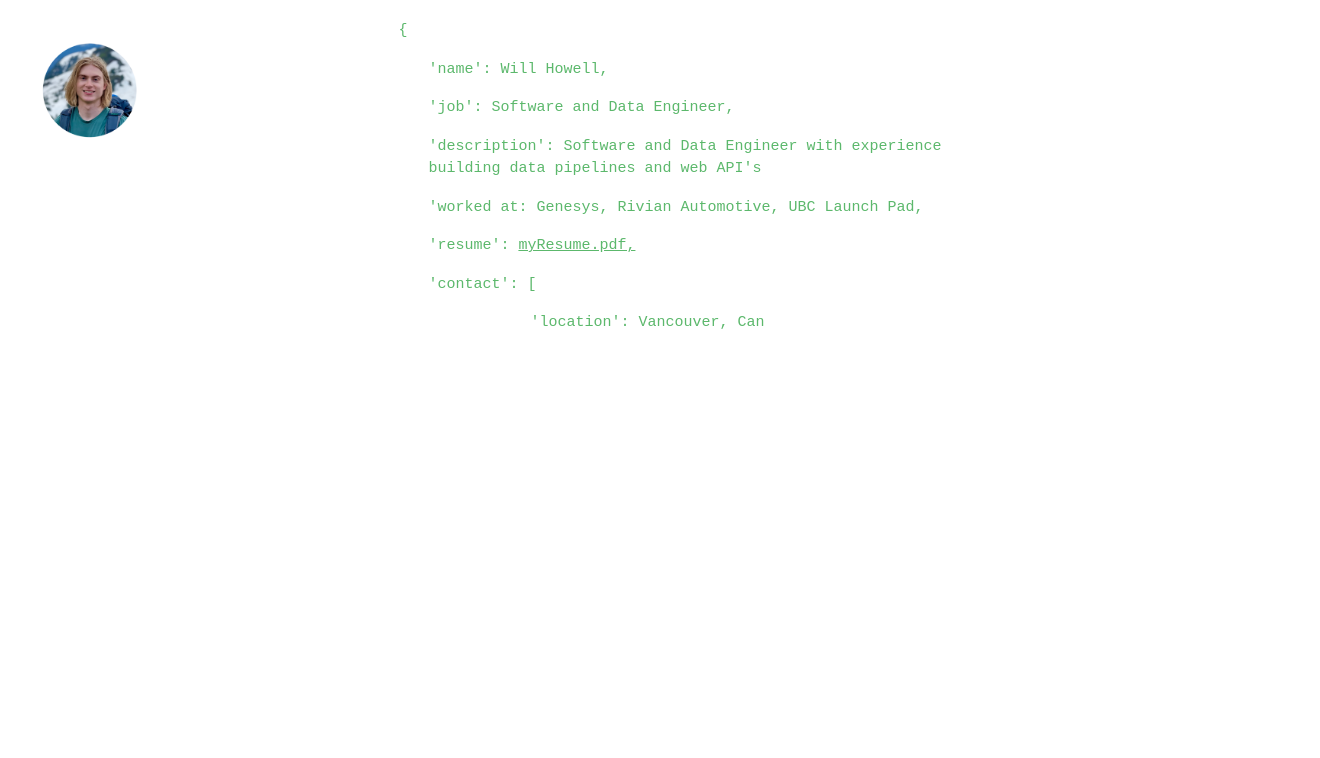
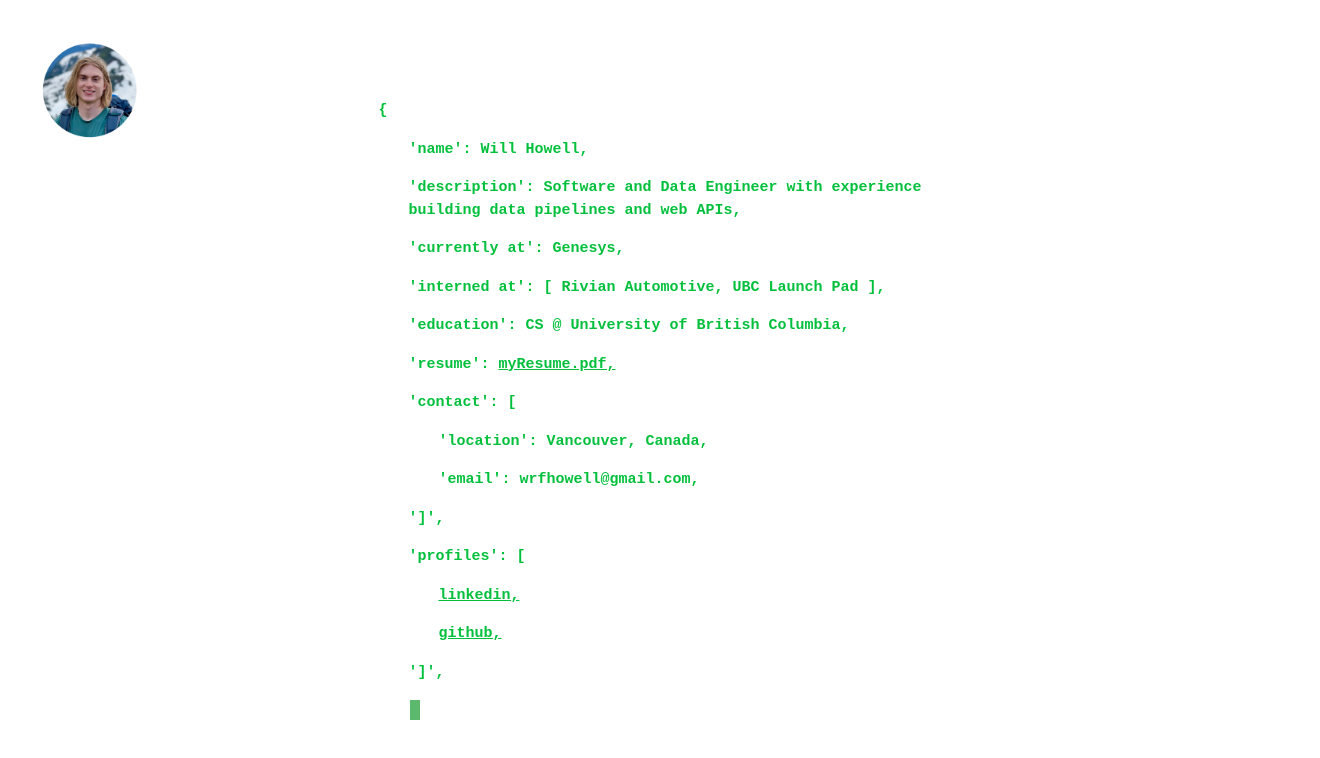
Before and after one commit to wrfhowell/personal-website, a React (Vite) app: page / in a window 1280 px wide. Shown: the top 758 px of the page, 1320 px wide, since content can reach past the window. Built offline with nearby package versions, Linux system fonts and the light colour scheme.

Commit message:
links added

```diff
--- a/src/App.jsx
+++ b/src/App.jsx
@@ -5,30 +5,30 @@
 const AppContainer = styled.div`
 	display: flex;
 	flex-direction: column;
-	align-items: center; /* Horizontally centers the container */
-	height: 100vh; /* Adjust to 100vh to take full height */
-	width: 100vw; /* Adjust to 100vw to take full width */
+	align-items: center;
+	height: 100vh;
+	width: 100vw;
 	position: relative;
 	margin: 0 auto;
-	padding: 20px; /* Add some padding around the container */
-	background-image: url("/src/assets/profilePic.png"); /* Add your image path here */
+	padding: 100px 0px;
+	background-image: url("/src/assets/profilePic.png");
 	background-position: 40px 40px;
 	background-repeat: no-repeat;
-	background-size: 100px 100px; /* Adjust this size to your preference */
-	@media (max-width: 768px) {
+	background-size: 100px 100px;
+	@media (max-width: 820px) {
 		background-image: none;
 	}
 `;
 
 const JsonDisplayWrapper = styled.div`
-	margin-bottom: 16px; /* Adds space between components */
+	margin-bottom: 16px;
 	text-align: left;
-	white-space: pre-wrap; /* Ensures text wraps and respects white space */
-	word-wrap: break-word; /* Allows long words to be broken and wrapped to the next line */
-	width: 80%; /* Limits the width to prevent extending beyond the page */
-	max-width: 600px; /* Further limits the width for larger screens */
-	display: flex; /* Enables flexbox layout */
-	justify-content: flex-start; /* Aligns children to the start (left) */
+	white-space: pre-wrap;
+	word-wrap: break-word;
+	width: 80%;
+	max-width: 600px;
+	display: flex;
+	justify-content: flex-start;
 `;
 
 const IndentDiv = styled.div`
@@ -36,117 +36,60 @@
 `;
 
 function App() {
-	const [animate2, setAnimate2] = useState(false);
-	const [animate3, setAnimate3] = useState(false);
-	const [animate4, setAnimate4] = useState(false);
-	const [animate4point5, setAnimate4point5] = useState(false);
-	const [animate5, setAnimate5] = useState(false);
-	const [animate6, setAnimate6] = useState(false);
-	const [animate7, setAnimate7] = useState(false);
-	const [animate8, setAnimate8] = useState(false);
-	const [animate9, setAnimate9] = useState(false);
-	const [animate10, setAnimate10] = useState(false);
-	const [animate11, setAnimate11] = useState(false);
+	const [animationStep, setAnimationStep] = useState(1);
 
-	return (
-		<AppContainer>
-			<JsonDisplayWrapper>
-				<JsonDisplay
-					data={`{`}
-					onComplete={() => setAnimate2(true)} // Trigger second animation on complete
-				/>
+	// Array of JSON display data and their corresponding indents
+	const steps = [
+		{ data: `{`, indent: 0 },
+		{ data: `'name': Will Howell,`, indent: 1 },
+		{
+			data: `'description': Software and Data Engineer with experience building data pipelines and web APIs,`,
+			indent: 1,
+		},
+		{
+			data: `'currently at': Genesys,`,
+			indent: 1,
+		},
+		{
+			data: `'interned at': [ Rivian Automotive, UBC Launch Pad ],`,
+			indent: 1,
+		},
+		{
+			data: `'education': CS @ University of British Columbia,`,
+			indent: 1,
+		},
+		{ data: `'resume': myResume.pdf,`, indent: 1 },
+		{ data: `'contact': [`, indent: 1 },
+		{ data: `'location': Vancouver, Canada,`, indent: 2 },
+		{ data: `'email': wrfhowell@gmail.com,`, indent: 2 },
+		{ data: `']',`, indent: 1 },
+		{ data: `'profiles': [`, indent: 1 },
+		{ data: `linkedin,`, indent: 2 },
+		{ data: `github,`, indent: 2 },
+		{ data: `']',`, indent: 1 },
+		{ data: `'interests': [`, indent: 1 },
+		{ data: `graphQL,`, indent: 2 },
+		{ data: `climbing/bouldering (checkout my climbing logbook),`, indent: 2 },
+		{ data: `chess,`, indent: 2 },
+		{ data: `data engineering,`, indent: 2 },
+		{ data: `']',`, indent: 1 },
+		{ data: `}`, indent: 0 }, // You might need to adjust the last step based on how you want to close your JSON structure
+	];
+
+	// Function to render JSON Display based on the current step
+	const renderSteps = () =>
+		steps.slice(0, animationStep).map((step, index) => (
+			<JsonDisplayWrapper key={index}>
+				<IndentDiv style={{ paddingLeft: `${step.indent * 30}px` }}>
+					<JsonDisplay
+						data={step.data}
+						onComplete={() => setAnimationStep((prevStep) => prevStep + 1)}
+					/>
+				</IndentDiv>
 			</JsonDisplayWrapper>
-			{animate2 && (
-				<JsonDisplayWrapper>
-					<IndentDiv>
-						<JsonDisplay
-							data={`'name': Will Howell,`}
-							onComplete={() => setAnimate3(true)}
-						/>
-					</IndentDiv>
-				</JsonDisplayWrapper>
-			)}
-			{animate3 && (
-				<JsonDisplayWrapper>
-					<IndentDiv>
-						<JsonDisplay
-							data={`'job': Software and Data Engineer,`}
-							onComplete={() => setAnimate4(true)}
-						/>
-					</IndentDiv>
-				</JsonDisplayWrapper>
-			)}
-			{animate4 && (
-				<JsonDisplayWrapper>
-					<IndentDiv>
-						<JsonDisplay
-							data={`'description': Software and Data Engineer with experience building data pipelines and web API's`}
-							onComplete={() => setAnimate4point5(true)}
-						/>
-					</IndentDiv>
-				</JsonDisplayWrapper>
-			)}
-			{animate4point5 && (
-				<JsonDisplayWrapper>
-					<IndentDiv>
-						<JsonDisplay
-							data={`'worked at: Genesys, Rivian Automotive, UBC Launch Pad,`}
-							onComplete={() => setAnimate5(true)}
-						/>
-					</IndentDiv>
-				</JsonDisplayWrapper>
-			)}
-			{animate5 && (
-				<JsonDisplayWrapper>
-					<IndentDiv>
-						<JsonDisplay
-							data={`'resume': myResume.pdf,`}
-							onComplete={() => setAnimate6(true)}
-						/>
-					</IndentDiv>
-				</JsonDisplayWrapper>
-			)}
-			{animate6 && (
-				<JsonDisplayWrapper>
-					<IndentDiv>
-						<JsonDisplay
-							data={`'contact': [`}
-							onComplete={() => setAnimate7(true)}
-						/>
-					</IndentDiv>
-				</JsonDisplayWrapper>
-			)}
-			{animate7 && (
-				<JsonDisplayWrapper>
-					<IndentDiv>
-						<IndentDiv>
-							<JsonDisplay
-								data={`        'location': Vancouver, Canada,`}
-								onComplete={() => setAnimate8(true)}
-							/>
-						</IndentDiv>
-					</IndentDiv>
-				</JsonDisplayWrapper>
-			)}
-			{animate8 && (
-				<JsonDisplayWrapper>
-					<IndentDiv>
-						<IndentDiv>
-							<JsonDisplay
-								data={`        'email': wrfhowell@gmail.com`}
-								onComplete={() => setAnimate9(true)}
-							/>
-						</IndentDiv>
-					</IndentDiv>
-				</JsonDisplayWrapper>
-			)}
-			{animate9 && (
-				<JsonDisplayWrapper>
-					<JsonDisplay data={`    '],`} />
-				</JsonDisplayWrapper>
-			)}
-		</AppContainer>
-	);
+		));
+
+	return <AppContainer>{renderSteps()}</AppContainer>;
 }
 
 export default App;
--- a/src/JsonDisplay.tsx
+++ b/src/JsonDisplay.tsx
@@ -6,7 +6,8 @@
 const Container = styled.div`
 	font-family: "Courier New", monospace;
 	font-size: 15px;
-	color: #5cb86c;
+	font-weight: 600;
+	color: #03c03c;
 `;
 
 const Caret = styled.span`
@@ -23,14 +24,6 @@
 			opacity: 0;
 		}
 	}
-`;
-
-const Key = styled.span`
-	font-weight: bold; /* Make key names bold */
-`;
-
-const Value = styled.span`
-	font-weight: bold; /* Optional: Make values bold as well */
 `;
 
 const ObjectContainer = styled.div`
@@ -51,18 +44,21 @@
 // };
 
 const Link = styled.a`
-	text-decoration: underline; // Ensure the link is underlined
-	color: inherit; // Optional: Use the parent's text color
-	cursor: pointer; // Change cursor to pointer on hover
+	text-decoration: underline;
+	color: inherit;
+	cursor: pointer;
+	font-weight: 600;
 `;
+
 const StyledLink = styled(RouterLink)`
-	text-decoration: underline; // Ensure the link is underlined
-	color: inherit; // Optional: Use the parent's text color
-	cursor: pointer; // Change cursor to pointer on hover
+	text-decoration: underline;
+	color: inherit;
+	cursor: pointer;
+	font-weight: 600;
 `;
 
 const JsonDisplay = ({ data, onComplete }) => {
-	const { displayedText, isTyping } = useTypingAnimation(data, 20, onComplete);
+	const { displayedText, isTyping } = useTypingAnimation(data, 15, onComplete);
 
 	return (
 		<Container>
@@ -75,17 +71,36 @@
 };
 
 const renderWithLinks = (text) => {
-	// Check if "John Doe" is present
 	if (text.includes("resume")) {
-		// Split the text around "John Doe" and wrap "John Doe" in a Link component
 		return (
 			<>
 				{"'resume': "}
 				<StyledLink to="/resume">myResume.pdf,</StyledLink>
 			</>
 		);
+	} else if (text.includes("github")) {
+		return (
+			<>
+				<Link href="https://github.com/wrfhowell">github,</Link>
+			</>
+		);
+	} else if (text.includes("climbing logbook")) {
+		return (
+			<>
+				{"climbing/bouldering (checkout my "}
+				<Link href="https://sendage.com/user/willh">climbing logbook</Link>
+				{"),"}
+			</>
+		);
+	} else if (text.includes("linkedin")) {
+		return (
+			<>
+				<Link href="https://www.linkedin.com/in/will-howell-286210166/">
+					linkedin,
+				</Link>
+			</>
+		);
 	} else {
-		// If "John Doe" is not present, render the text as is
 		return text;
 	}
 };
```
